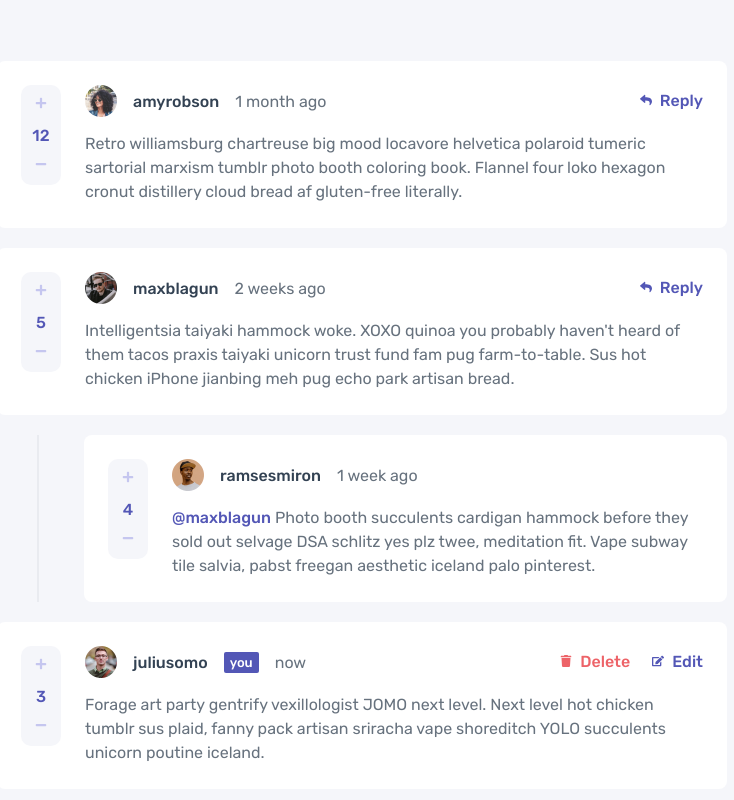
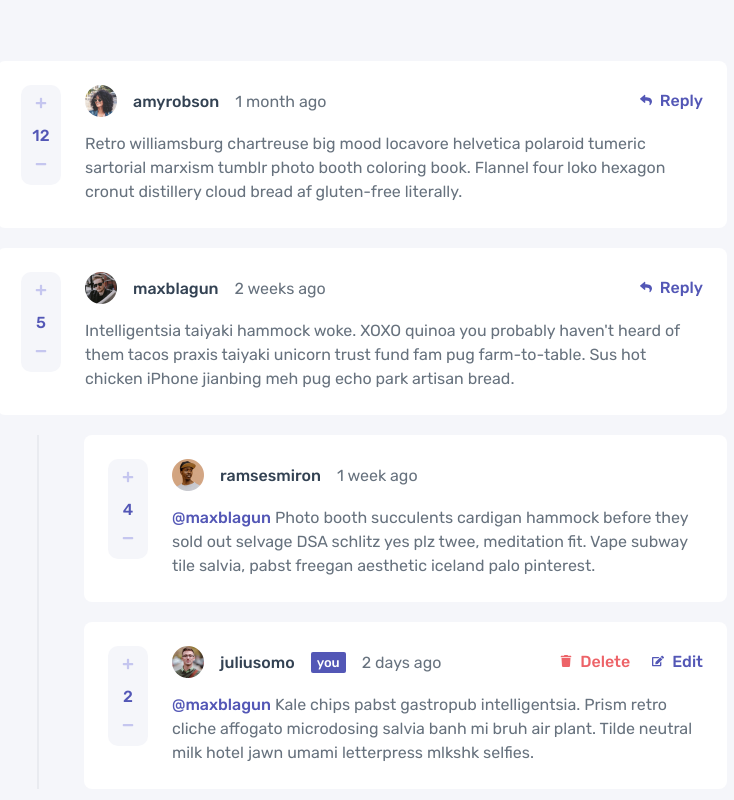
Before and after one commit to EdwinSch/react-interactive-comments, a React (Vite) app: page / in a window 1280 px wide. Shown: the top 800 px of the page, without its empty margins (278-1012 px from the left). Built offline with nearby package versions, Linux system fonts and the light colour scheme.

Commit message:
setup CI/CD

```diff
--- a/src/data.js
+++ b/src/data.js
@@ -44,18 +44,18 @@ export const commentsData = [
           "Photo booth succulents cardigan hammock before they sold out selvage DSA schlitz yes plz twee, meditation fit. Vape subway tile salvia, pabst freegan aesthetic iceland palo pinterest.",
         points: 4,
       },
-      // {
-      //   id: nanoid(),
-      //   user: {
-      //     name: "juliusomo",
-      //     img: "/juliusomo.webp",
-      //   },
-      //   date: "2 days ago",
-      //   replyTo: "ramsesmiron",
-      //   content:
-      //     "Kale chips pabst gastropub intelligentsia. Prism retro cliche affogato microdosing salvia banh mi bruh air plant. Tilde neutral milk hotel jawn umami letterpress mlkshk selfies.",
-      //   points: 2,
-      // },
+      {
+        id: nanoid(),
+        user: {
+          name: "juliusomo",
+          img: "/juliusomo.webp",
+        },
+        date: "2 days ago",
+        replyTo: "ramsesmiron",
+        content:
+          "Kale chips pabst gastropub intelligentsia. Prism retro cliche affogato microdosing salvia banh mi bruh air plant. Tilde neutral milk hotel jawn umami letterpress mlkshk selfies.",
+        points: 2,
+      },
     ],
   },
   // TEMP Test Item
```
Also changed, not shown: 1 other file (tests, documents, lock files or other folders).
